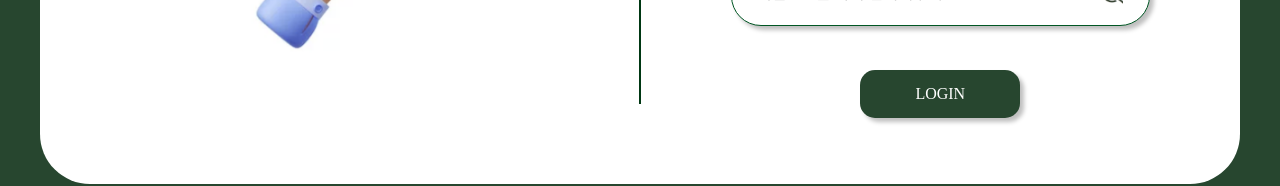
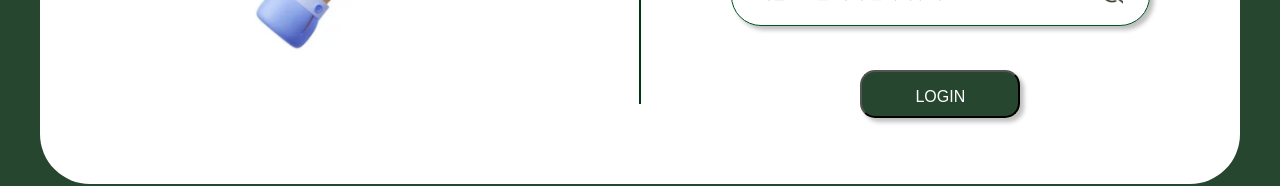
Before and after one commit to kody-gsm/Gni-client, a React (Create React App) app: page /signup in a window 1280 px wide. Shown: the part 536-722 px from the top of the page. Built offline with nearby package versions, Linux system fonts and the light colour scheme.

Commit message:
edit div -> form div -> button 요소 변경

```diff
--- a/src/pages/Signup/style.js
+++ b/src/pages/Signup/style.js
@@ -1,5 +1,5 @@
 import { createGlobalStyle, styled } from "styled-components";
-import SignupSrc from '../../assets/SignupPaint.png'
+import SignupSrc from "../../assets/SignupPaint.png";
 import PWViewSrc from "../../assets/PasswordView.png";
 import PWNotViewSrc from "../../assets/PasswordNotView.png";
 
@@ -34,7 +34,7 @@ export const SingupScreenSection = styled.div`
   height: 80vh;
 `;
 
-export const SignupFormSection = styled.div`
+export const SignupFormSection = styled.form`
   display: inline-block;
   display: flex;
   flex-direction: column;
@@ -43,7 +43,6 @@ export const SignupFormSection = styled.div`
   width: 50%;
   height: 80vh;
 `;
-
 
 export const DivideLine = styled.div`
   margin-top: 10vh;
@@ -193,7 +192,7 @@ export const PasswordView = styled.div`
   outline: none;
 `;
 
-export const LoginButton = styled.div`
+export const LoginButton = styled.button`
   width: 20vh;
   height: 6vh;
   margin-top: 2.5vh;
```
